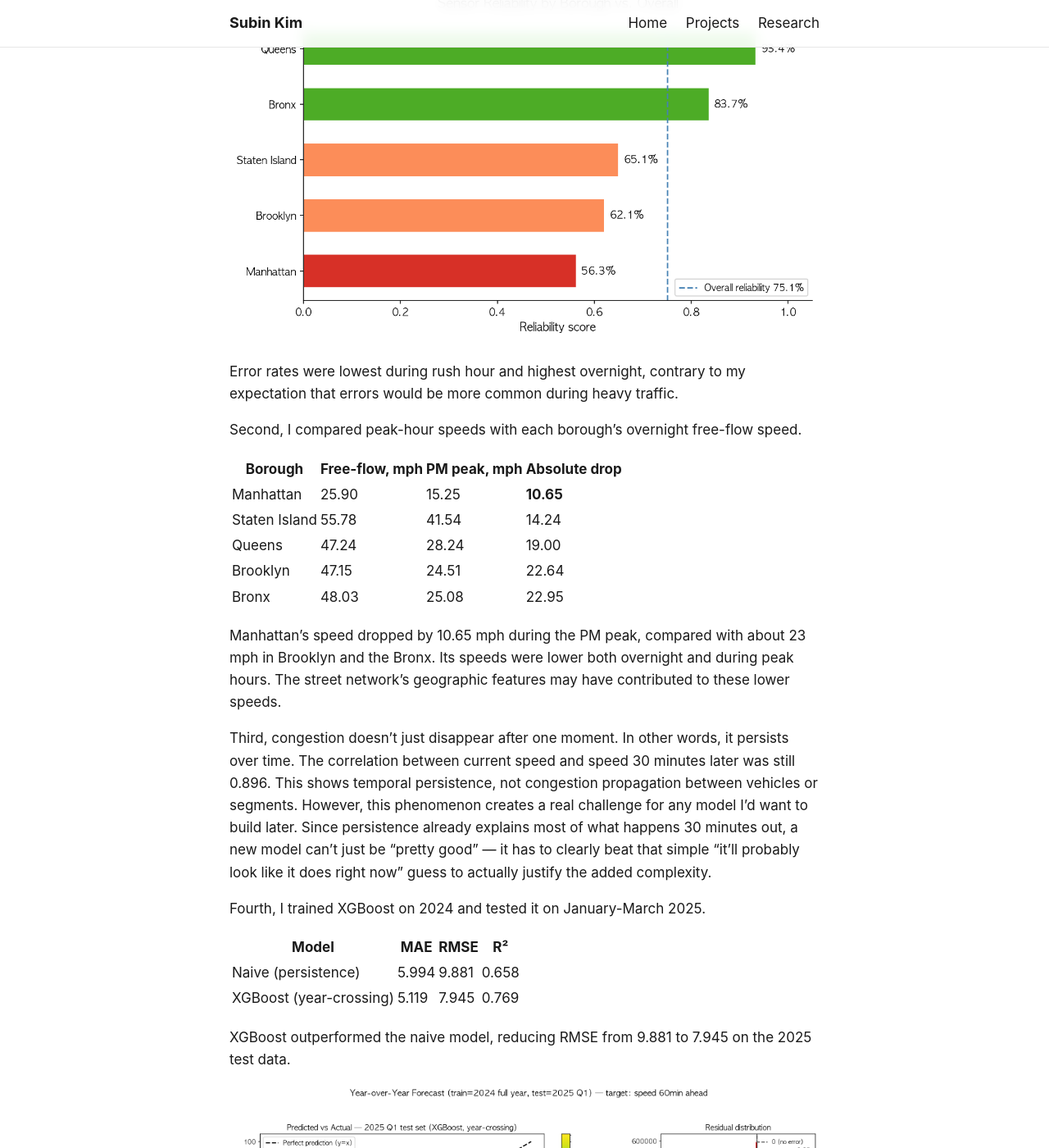
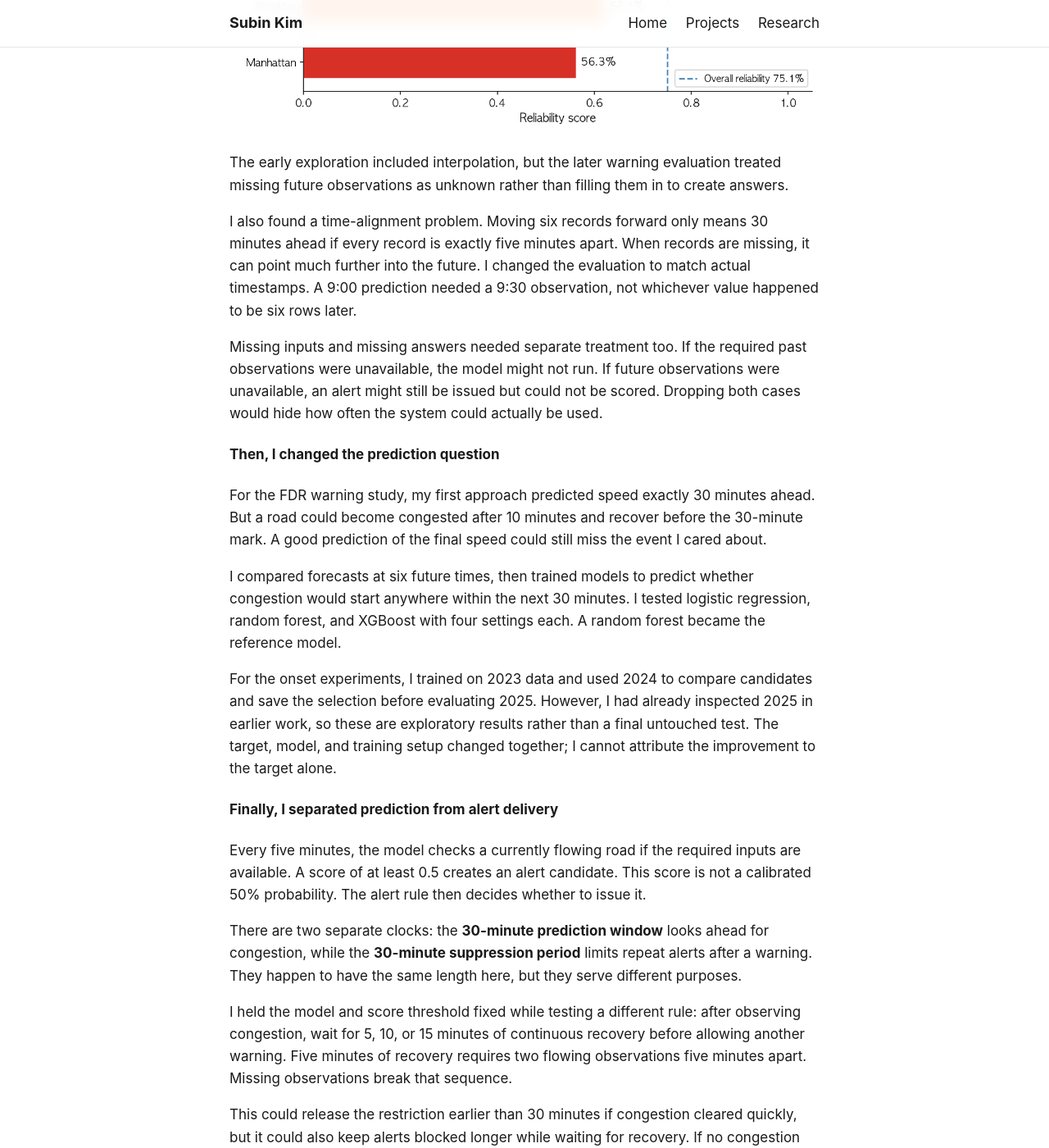
Before and after one commit to sbkim-208/website, a Jekyll site: the page built from _projects/2026-nyc-traffic-analysis.md, in a window 1280 px wide and 1400 px high, scrolled down 2071 px. Shown: the whole window at 82% size. Built offline with Jekyll 4.4.1, drawn with Linux system fonts in a browser that asks for light colours; a script that is not in the unit is left out; some of the changed text lies outside the part shown.

Commit message:
Update 2026-nyc-traffic-analysis.md

```diff
--- a/_projects/2026-nyc-traffic-analysis.md
+++ b/_projects/2026-nyc-traffic-analysis.md
@@ -1,8 +1,8 @@
 ---
-title: "NYC Traffic Data Analysis"
+title: "NYC Traffic Analysis: Can Congestion Be Warned About in Advance?"
 category: other # not "research" -> appears under "Other Projects"
 year: 2026
-summary: "Reliability and congestion analysis of 4.2M NYC DOT traffic sensor readings across 5 boroughs, extended into a year-crossing XGBoost speed forecaster stress-tested against real baselines, boroughs, and horizons."
+summary: "A commuting experience led me to test congestion warnings on NYC’s FDR Drive. I corrected time and missing-data issues, compared prediction and alert rules, and closed this phase with clear limits and next steps."
 thumbnail: /assets/img/projects/nyc-traffic-congestion-sensor-map.jpg
 hide_hero: true
 links:
@@ -12,91 +12,134 @@
 
 ### 1. Overview
 
-I analyzed 4,233,169 rows of NYC DOT Traffic Speeds sensor data, from 2024-04-01 to 2024-08-01, to see how reliable the sensors actually are and how congestion really plays out across the five boroughs — then used that to test whether congestion could be predicted, and later extended it into a full year-crossing forecasting model.
+*Status: This research phase is complete. The warning system has been evaluated offline and has not been deployed.*
 
-<iframe src="{{ '/assets/interactive/congestion_error_map.html' | relative_url }}" width="100%" height="600" style="border:0;"></iframe>
+When I was commuting to work, I chose a route without realizing how bad the traffic ahead would become and ended up late. That experience stayed with me. If I had known earlier, could I have made a different choice?
+
+I started looking at NYC traffic data to see whether an early warning system was something I could actually build. The project began with sensor reliability across the five boroughs, then narrowed to two northbound segments of the FDR Drive. My question became: **when a road is still flowing, can I warn that congestion will start within the next 30 minutes?**
+
+The reference model detected 398 of 1,045 evaluated congestion events in advance, or 38.1%. Only 23.2% were detected at least 10 minutes ahead. That was enough to make the idea worth investigating, but it did not establish that the system would help someone avoid being late.
+
+**I'm wrapping up this phase here.** The latest alert rule reduced useful warnings, so I kept the earlier approach as the comparison baseline. The results below explain what worked, what did not, and what I would need to check before taking it further.
 
 ### 2. Problem
 
-NYC's traffic is often called the most congested in the U.S. I wanted to see whether that congestion could be predicted well enough to find real solutions. But before I could get into any analysis or prediction, I realized I had to ask a more basic question first: could I even trust the sensor data I'd be working with?
+Knowing that a road is already congested is different from knowing early enough to reconsider a route. I wanted to study the second problem.
+
+I could not test that whole commuting decision with road speeds alone. I did not have individual journeys, alternative routes, or arrival deadlines. Instead, I tested one part of a possible system: whether observed speeds could give advance notice of congestion on a road segment.
+
+For this study, a congestion event begins when a segment changes from flowing to below its congestion-speed threshold. It is a road-state transition, not a record of someone arriving late. A brief recovery followed by another slowdown counts as a new event under this definition.
 
 ### 3. Goals
 
-My first goal was to check whether the areas assumed to be the most congested (Manhattan) actually were, and whether those same areas also had higher sensor error rates. Before testing machine learning or deep learning, I needed to know the data could be trusted, even in the most congested spots. In the end, the goal was to find out whether accurate prediction was something I could actually pull off in a realistic way.
+I wanted to answer three questions:
+
+- Could I trust the timestamps and missing-data handling enough to evaluate a forecast fairly?
+- Could I identify new congestion while the road was still flowing, with time to act?
+- Could I limit repeated alerts without blocking useful warnings?
+
+I evaluated both warnings issued 5–30 minutes before an event and the more demanding case of at least 10 minutes' notice. The latter became the main measure in the follow-up experiments. Ten minutes was a research setting; I have not checked whether it is enough for a real commuter to change plans.
 
 ### 4. Process
 
-I measured reliability by borough as the percentage of records where status was not -101. I removed segments with no valid readings, filled missing values using time-based interpolation while leaving status unchanged, and checked for values that stayed constant despite a valid status.
+#### First, I checked the data
 
-Peak-hour speeds were compared with each segment’s overnight free-flow speed. Lag correlations helped assess persistence as a forecasting baseline.
-I later extended the analysis to 2024–Q1 2025, training XGBoost on 2024 and testing on Q1 2025. Evaluation covered 30- and 60-minute forecasts, persistence and “same time yesterday” baselines, and errors by borough and time of day.
+The initial analysis covered 4,233,169 NYC DOT sensor records from April through July 2024. Reliability, measured as the share of records without the error status `-101`, varied considerably: 93.4% in Queens versus 56.3% in Manhattan. That made data availability part of the prediction problem from the start.
 
-### 5. Result
+<img src="{{ '/assets/img/projects/nyc-traffic-borough-reliability.png' | relative_url }}" alt="Valid sensor record share by borough: Queens 93.4%, Bronx 83.7%, Staten Island 65.1%, Brooklyn 62.1%, and Manhattan 56.3%." style="max-width:100%;" loading="lazy">
 
-First, Queens had the highest reliability at 93.4%, while Manhattan had the lowest at 56.3%.
+The early exploration included interpolation, but the later warning evaluation treated missing future observations as unknown rather than filling them in to create answers.
 
-| Borough       | Total rows | Error rate | Reliability |
-| ------------- | ---------- | ---------- | ----------- |
-| Manhattan     | 904,947    | 43.70%     | 56.3%       |
-| Brooklyn      | 370,312    | 37.88%     | 62.1%       |
-| Staten Island | 871,438    | 34.94%     | 65.1%       |
-| Bronx         | 798,345    | 16.33%     | 83.7%       |
-| Queens        | 1,288,127  | 6.64%      | 93.4%       |
+I also found a time-alignment problem. Moving six records forward only means 30 minutes ahead if every record is exactly five minutes apart. When records are missing, it can point much further into the future. I changed the evaluation to match actual timestamps. A 9:00 prediction needed a 9:30 observation, not whichever value happened to be six rows later.
 
-<img src="{{ '/assets/img/projects/nyc-traffic-borough-reliability.png' | relative_url }}" alt="Sensor reliability by borough" style="max-width:100%;">
+Missing inputs and missing answers needed separate treatment too. If the required past observations were unavailable, the model might not run. If future observations were unavailable, an alert might still be issued but could not be scored. Dropping both cases would hide how often the system could actually be used.
 
-Error rates were lowest during rush hour and highest overnight, contrary to my expectation that errors would be more common during heavy traffic.
+#### Then, I changed the prediction question
 
-Second, I compared peak-hour speeds with each borough's overnight free-flow speed.
+For the FDR warning study, my first approach predicted speed exactly 30 minutes ahead. But a road could become congested after 10 minutes and recover before the 30-minute mark. A good prediction of the final speed could still miss the event I cared about.
 
-| Borough       | Free-flow, mph | PM peak, mph | Absolute drop |
-| ------------- | -------------- | ------------ | ------------- |
-| Manhattan     | 25.90          | 15.25        | **10.65**     |
-| Staten Island | 55.78          | 41.54        | 14.24         |
-| Queens        | 47.24          | 28.24        | 19.00         |
-| Brooklyn      | 47.15          | 24.51        | 22.64         |
-| Bronx         | 48.03          | 25.08        | 22.95         |
+I compared forecasts at six future times, then trained models to predict whether congestion would start anywhere within the next 30 minutes. I tested logistic regression, random forest, and XGBoost with four settings each. A random forest became the reference model.
 
-Manhattan’s speed dropped by 10.65 mph during the PM peak, compared with about 23 mph in Brooklyn and the Bronx. Its speeds were lower both overnight and during peak hours. The street network’s geographic features may have contributed to these lower speeds.
+For the onset experiments, I trained on 2023 data and used 2024 to compare candidates and save the selection before evaluating 2025. However, I had already inspected 2025 in earlier work, so these are exploratory results rather than a final untouched test. The target, model, and training setup changed together; I cannot attribute the improvement to the target alone.
 
-Third, congestion doesn't just disappear after one moment. In other words, it persists over time. The correlation between current speed and speed 30 minutes later was still 0.896. This shows temporal persistence, not congestion propagation between vehicles or segments. However, this phenomenon creates a real challenge for any model I'd want to build later. Since persistence already explains most of what happens 30 minutes out, a new model can't just be "pretty good" — it has to clearly beat that simple "it'll probably look like it does right now" guess to actually justify the added complexity.
+#### Finally, I separated prediction from alert delivery
 
-Fourth, I trained XGBoost on 2024 and tested it on January-March 2025.
+Every five minutes, the model checks a currently flowing road if the required inputs are available. A score of at least 0.5 creates an alert candidate. This score is not a calibrated 50% probability. The alert rule then decides whether to issue it.
 
-| Model                   | MAE   | RMSE  | R²    |
-| ----------------------- | ----- | ----- | ----- |
-| Naive (persistence)     | 5.994 | 9.881 | 0.658 |
-| XGBoost (year-crossing) | 5.119 | 7.945 | 0.769 |
+There are two separate clocks: the **30-minute prediction window** looks ahead for congestion, while the **30-minute suppression period** limits repeat alerts after a warning. They happen to have the same length here, but they serve different purposes.
 
-XGBoost outperformed the naive model, reducing RMSE from 9.881 to 7.945 on the 2025 test data.
+I held the model and score threshold fixed while testing a different rule: after observing congestion, wait for 5, 10, or 15 minutes of continuous recovery before allowing another warning. Five minutes of recovery requires two flowing observations five minutes apart. Missing observations break that sequence.
 
-<img src="{{ '/assets/img/projects/nyc-traffic-year-over-year-performance.png' | relative_url }}" alt="Predicted vs actual, residual distribution, and monthly performance" style="max-width:100%;">
+This could release the restriction earlier than 30 minutes if congestion cleared quickly, but it could also keep alerts blocked longer while waiting for recovery. If no congestion had been observed after an alert, the new rule required both 30 minutes to pass and continuous recovery to be confirmed before releasing the restriction.
 
-In the left plot, the model tended to predict higher speeds when actual speeds were low. This means that it underestimates how bad real congestion was. Although it performed better overall than the naive model, it still needs improvement during heavy congestion.
+### 5. Results and Decisions
 
-Fifth, I checked the 60-minute forecast horizon in more detail. The original lag analysis went straight from 30 minutes to one day, so I added the intervals in between. The correlation decreased gradually as the time gap increased.
+All detection counts below use the same 1,045 evaluated congestion events in 2025. A detection means an issued alert was matched to an upcoming event. One alert was not counted as a success for multiple events; missing observations could leave its outcome unknown.
 
-| Lag (min) | 30 | 45 | 60 | 90 | 120 |
-| --- | --- | --- | --- | --- | --- |
-| Correlation | 0.77 | 0.72 | 0.68 | 0.60 | 0.53 |
+| Prediction approach | Events warned about in advance | Detection rate |
+| --- | ---: | ---: |
+| Speed exactly 30 minutes ahead, after correcting time alignment | 78 | 7.5% |
+| Speeds at six points over the next 30 minutes | 120 | 11.5% |
+| Direct prediction of congestion onset | 398 | 38.1% |
 
-Then, I compared 30-minute and 60-minute forecasts by borough.
+The direct approach was more useful for this question, but better detection came with more alerts. A later class-weighting experiment detected 558 events, or 53.4%, while increasing false alerts from 190 to 498 and total alerts from 829 to 1,520. I did not adopt it under the experiment's alert-burden constraints. Those constraints were conservative comparison rules, not measured user preferences.
 
-<img src="{{ '/assets/img/projects/nyc-traffic-horizon-borough-comparison.png' | relative_url }}" alt="Lag correlation curve and 30min vs 60min RMSE by borough" style="max-width:100%;">
+Adding speed-change and neighboring-road inputs also did not produce a replacement that met the selection requirements and improved timely detection in the 2025 evaluation.
 
-The 30 minutes had lower RMSE in all five boroughs, with reductions of 8–15%. It was more accurate, although the 60-minute model provided more advance notice.
+#### Waiting for recovery reduced useful warnings
 
-Sixth, I tested whether persistence was really the toughest baseline out there, and pulled feature importance to see what the model was actually leaning on:
+| Alert rule | Advance detection | At least 10 minutes ahead | Total alerts |
+| --- | ---: | ---: | ---: |
+| Existing 30-minute suppression | 398 · 38.1% | 242 · 23.2% | 829 |
+| Confirm 5 minutes of recovery | 362 · 34.6% | 215 · 20.6% | 754 |
+| Confirm 10 minutes of recovery | 289 · 27.7% | 180 · 17.2% | 644 |
+| Confirm 15 minutes of recovery | 257 · 24.6% | 168 · 16.1% | 570 |
 
-<img src="{{ '/assets/img/projects/nyc-traffic-report-extras.png' | relative_url }}" alt="Feature importance, baseline comparison, and peak vs off-peak error" style="max-width:100%;">
+The five-minute rule found 44 events that the existing rule missed, but lost 80 that it previously caught. In all 80 losses, the model still produced a candidate at the earlier successful alert time. The new rule blocked it while waiting for another flowing observation. In 66 cases, congestion returned five minutes later—before recovery could be confirmed.
 
-At the 30-minute horizon, the “same time yesterday” baseline had an RMSE of 12.2, compared with 8.6 for persistence. I expected yesterday’s traffic to be useful because of daily patterns, but using the current speed gave better predictions. Differences between weekdays and weekends may have contributed to this result. The feature importance also showed that the current speed and the 10-minute lag were more important than lag_1d.
-Prediction errors were lower during peak hours (AM 6–9 / PM 15–19) than off-peak hours. This was unexpected, since I thought heavy traffic would be harder to predict. Recurring rush-hour patterns may have made prediction easier, though I did not test that explanation directly.
+That helped explain why fewer alerts were not automatically an improvement. The model had identified risk, but the delivery rule stopped the warning. **I kept the existing 30-minute rule.**
+
+#### The remaining failures were not all model failures
+
+The reference approach missed 647 events. I separated them by where the warning process broke down:
+
+| Where the opportunity was lost | Events |
+| --- | ---: |
+| No eligible prediction opportunity because required inputs were unavailable | 158 |
+| Model ran, but no alert candidate was produced | 275 |
+| Candidates existed, but did not become a scored detection | 214 |
+
+The last group includes suppression, missing observations, and alert-to-event matching; it cannot all be blamed on the repeat-alert rule. With the current model and score threshold fixed, only 558 events had any scoreable candidate opportunity. Even that is an optimistic ceiling that ignores suppression and competition between events for alerts. Changing delivery rules alone cannot reach 70% detection. This 558-event opportunity count is a diagnostic for the fixed reference model, not the result of the separate class-weighting experiment above, which happened to detect the same number of events.
+
+### 6. Limitations
+
+- **The study covers two FDR segments.** It does not establish performance across NYC, other roads, or rail services.
+- **The evaluation period has been inspected repeatedly.** A new period is needed before claiming that improvements generalize.
+- **Some alerts cannot be judged.** Of the reference system's 829 alerts, 190 were false alerts and 241 had insufficient observations to score. The 32.3% false-alert rate applies only to the 588 scoreable alerts.
+- **An event is not the same as a commuter's experience.** Brief flowing intervals split congestion into separate events here. Whether those should count as one continuing disruption needs further study.
+- **This was an offline evaluation.** Actual data delivery delays, route changes, notification fatigue, travel-time savings, and reduced lateness were not measured. Passing code tests does not establish those outcomes.
+
+### 7. Where I'm Stopping, and What Comes Next
+
+I'm keeping the random forest, score threshold of 0.5, and 30-minute suppression as the reference configuration and closing this phase of the project. I have enough evidence to explain why the recovery rules were not adopted. Continuing to change rules on the same data would not resolve the bigger question of whether this works in a new period or helps a commuter.
+
+If I return to the project, I would prioritize:
+
+1. **A new evaluation period.** Freeze the model and alert rule, check when observations actually become available, and evaluate without sending live notifications.
+2. **The missing-input cases.** Find which required observations prevent predictions, then test whether a smaller-input model can recover useful opportunities.
+3. **One bounded alert-rule experiment.** Allow early release after confirmed recovery, but release after 30 minutes even without it. This has not been tested, and earlier alerts could change later suppression, so improvement is not guaranteed.
+4. **The original commuting question.** Identify when a warning would still allow a different route and what alert burden users would accept. Alternative-route and journey data would be needed to measure whether warnings actually help.
+
+I would also like to explore whether earlier passenger-facing rail disruption information could support similar travel decisions. That would require a separate dataset, a definition of disruption, and a review of what information passengers already receive.
 
 <div class="reflection" markdown="1">
 
-### 6. Reflection
+### 8. Reflection
 
-I realized that heavy traffic can sometimes be easier to predict because it follows recurring patterns, while other factors may make off-peak speeds less predictable. I also learned that sensor reliability should be evaluated through data analysis rather than assumptions about how congested an area is.
+I started because I wanted information that might have helped me avoid a bad route choice. I expected most of the work to be about predicting traffic. In practice, a lot of it came down to deciding what counted as a useful warning, checking that time and missing data were handled correctly, and understanding why a prediction did not turn into an alert.
+
+The most useful result was not always a higher detection rate. Finding that a reasonable-looking recovery rule blocked warnings gave me a clearer reason to keep the simpler approach. I have not built a system that can promise to prevent late arrivals, but I now have a more concrete understanding of what would need to work before making that claim.
 
 </div>
+
+*This page summarizes experiments completed through September 29, 2026. The latest recovery-rule experiment and loss diagnosis are recorded under `20260929T054130Z` in the project repository.*
```
